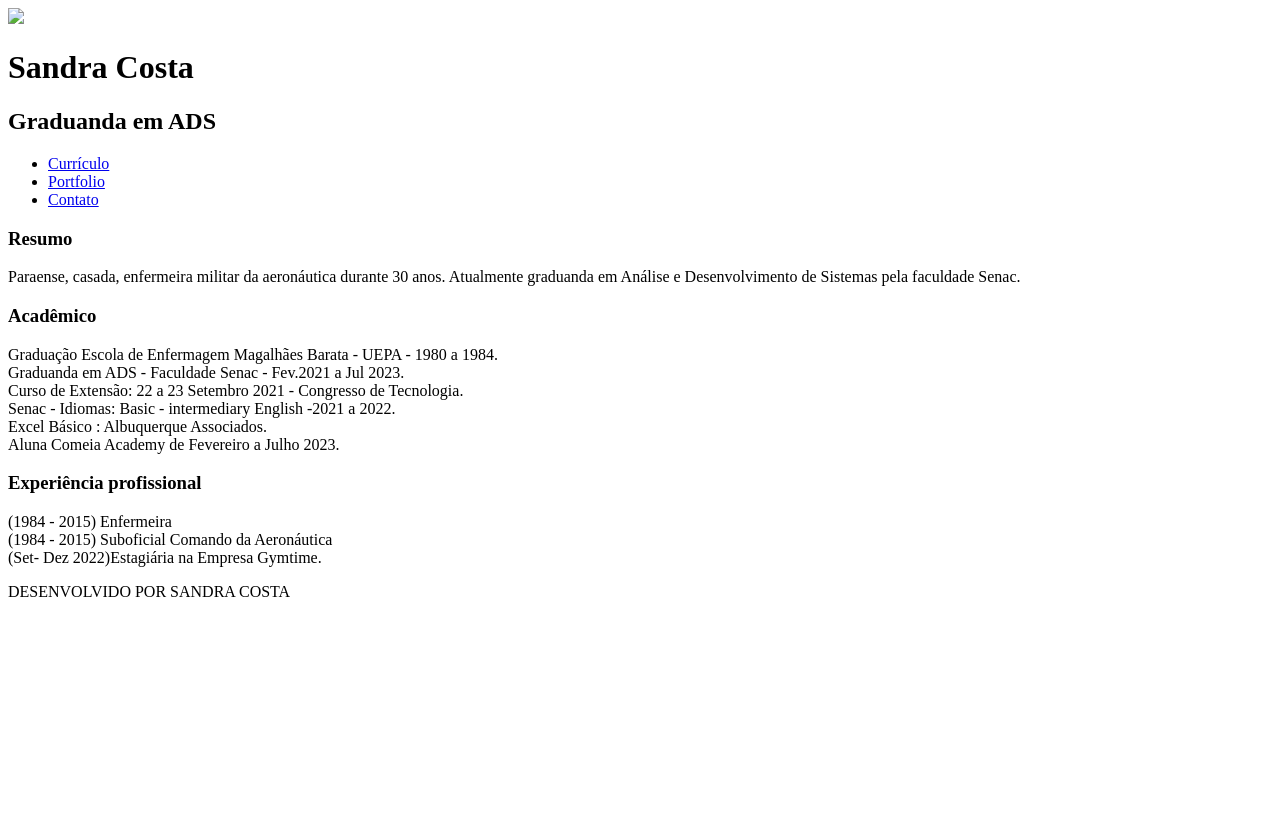
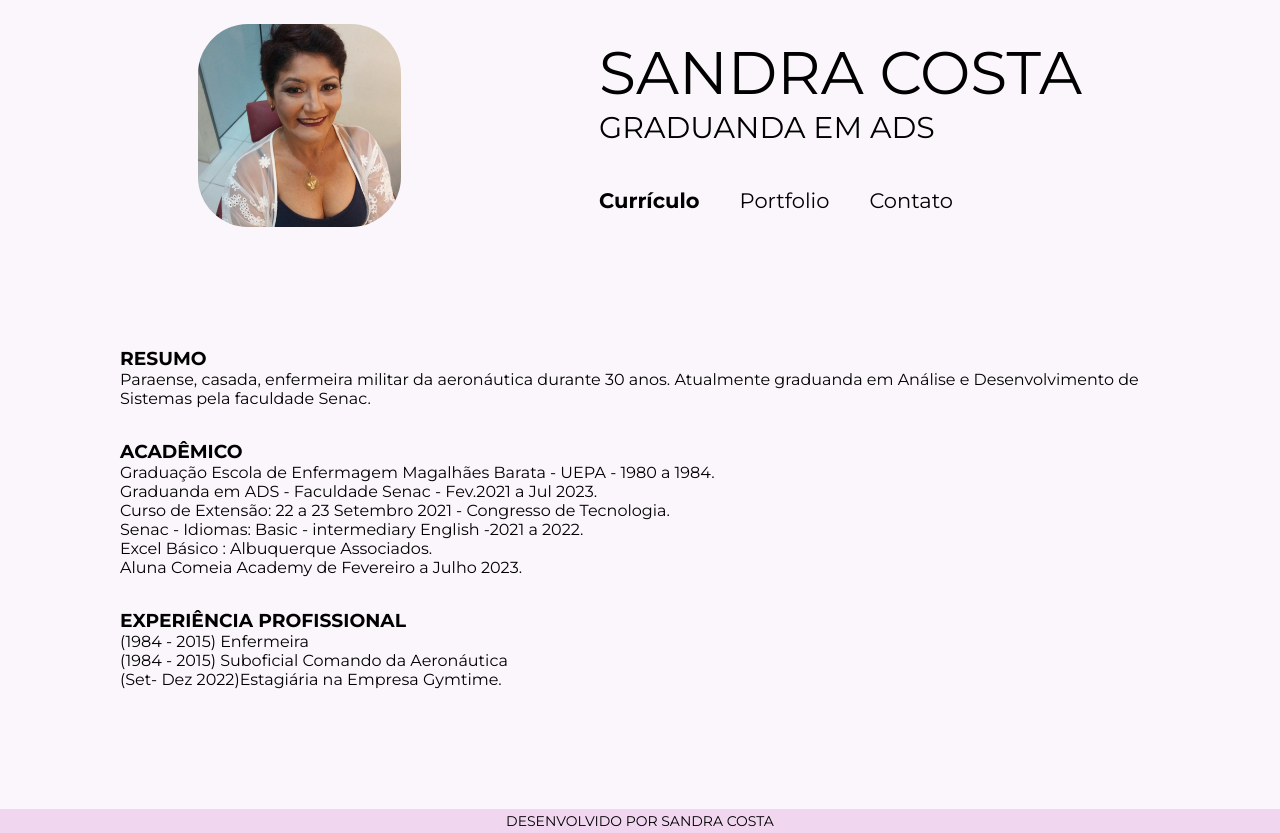
Before and after one commit to SandraSocorroCostaSilva/meu-site, a plain HTML site: page index.html in a window 1280 px wide. Before the commit the page ends 800 px from the top, so only its background shows below. Drawn offline with Linux system fonts and the light colour scheme; the site is published under a folder, as on GitHub Pages, so addresses that start at the root find nothing.

Commit message:
ajuste do  caminho

```diff
--- a/index.html
+++ b/index.html
@@ -4,7 +4,7 @@
     <meta charset="UTF-8">
     <meta http-equiv="X-UA-Compatible" content="IE=edge">
     <meta name="viewport" content="width=device-width, initial-scale=1.0">
-    <link rel="stylesheet" type="text/css" href="/style.css">
+    <link rel="stylesheet" type="text/css" href="./style.css">
     <meta name="keywords" content="site, pessoal, landing, portifólio,currículo,sandra">
     <meta name="description" content="Landing page pessoal da futura programadora  Sandra. Aqui ^você encontrará informações do currículo">
     <title>Site Pessoal - Sandra Costa</title>
@@ -12,16 +12,16 @@
 <body>
     <header>
 
-        <img src="/assets/Foto.jpg">
+        <img src="./assets/Foto.jpg">
 
         <div class="perfil-menu">
         <h1>Sandra Costa</h1>
         <h2>Graduanda em ADS</h2>
         <div class="menu">
             <ul>
-                <li><a class="selected" href="/index.html">Currículo</a></li>
-                <li><a href="/pages/portfolio.html">Portfolio</a></li>
-                <li><a href="/pages/contato.html">Contato</a></li>
+                <li><a class="selected" href="./index.html">Currículo</a></li>
+                <li><a href="./pages/portfolio.html">Portfolio</a></li>
+                <li><a href="./pages/contato.html">Contato</a></li>
             </ul>
         </div>
         </div>
```
